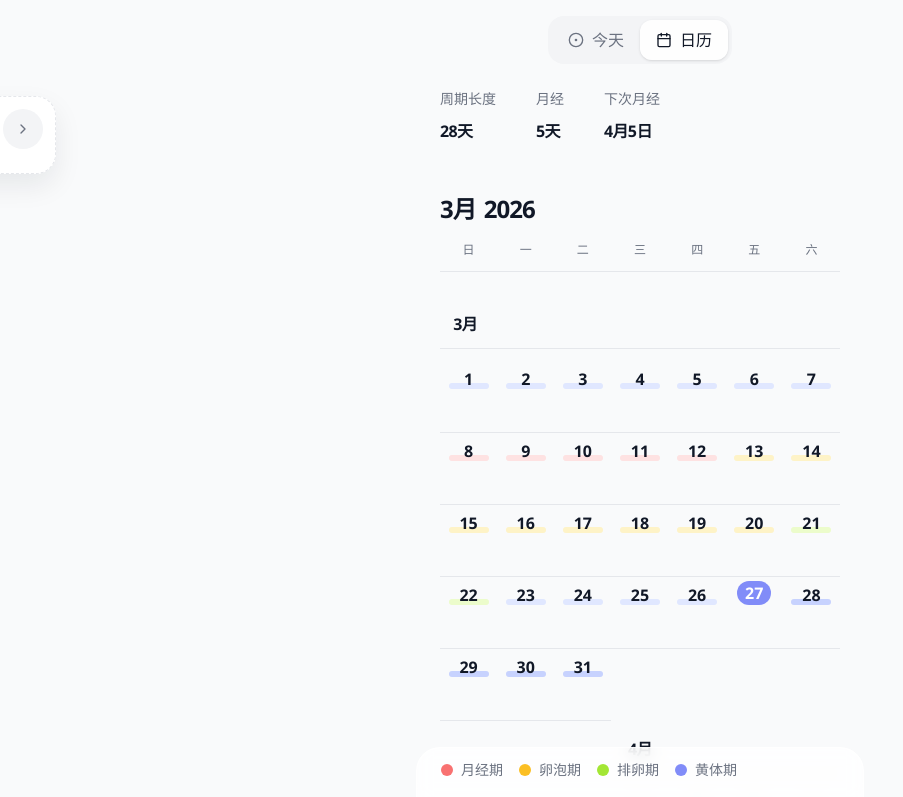
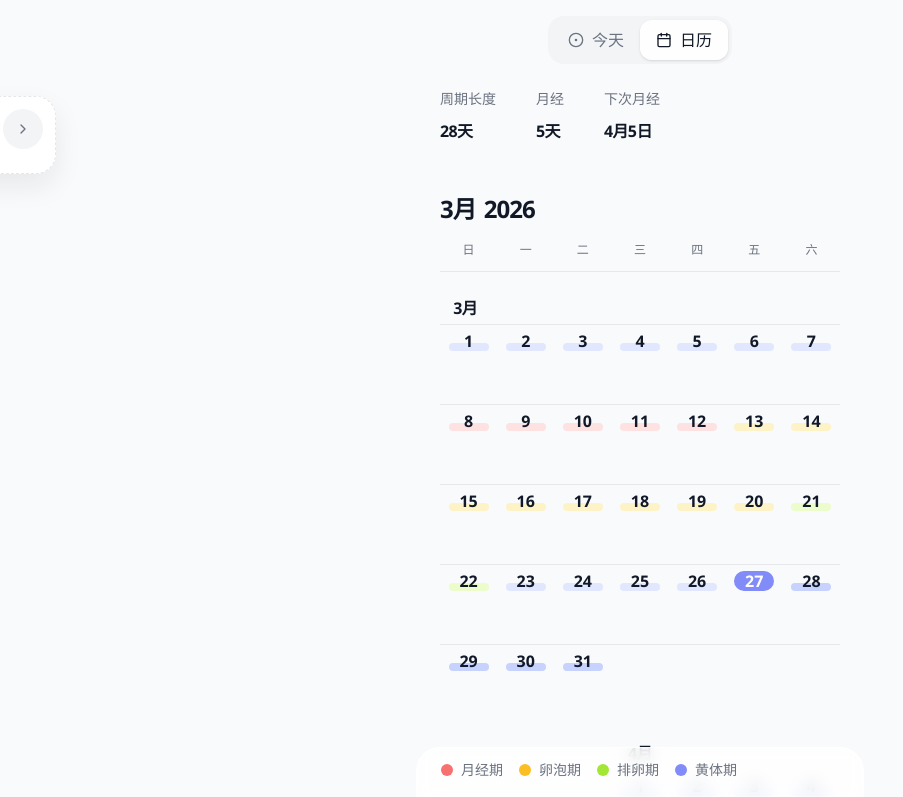
Before and after one commit to xiaoshanhe003/moonly, a React (Vite) app: page /calendar in a window 1280 px wide. Shown: the top 797 px of the page, without its empty margins (0-903 px from the left). Built offline with nearby package versions, Linux system fonts and the light colour scheme.

Commit message:
Refine calendar default positioning

```diff
--- a/src/app/shell.tsx
+++ b/src/app/shell.tsx
@@ -77,7 +77,7 @@ export function AppShell({ initialView }: AppShellProps) {
             </div>
 
             {currentView === "calendar" && cycleSummary ? (
-              <div className="mt-6 space-y-6 pb-4">
+              <div className="mt-6 space-y-6">
                 <div className="flex gap-[var(--space-10)] pb-6">
                   <div className="min-w-0">
                     <p className={cn("leading-none", uiTextStyles.sm, uiTextStyles.muted)}>周期长度</p>
--- a/src/app/styles.css
+++ b/src/app/styles.css
@@ -42,7 +42,7 @@
   --space-6: 1.25rem;
   --space-8: 1.5rem;
   --space-10: 2.5rem;
-  --calendar-cell-height: 4.5rem;
+  --calendar-cell-height: 5rem;
   --text-xs: 0.75rem;
   --text-sm: 0.875rem;
   --text-md: 1rem;
--- a/src/components/domain/calendar-month-card.tsx
+++ b/src/components/domain/calendar-month-card.tsx
@@ -9,6 +9,11 @@ type CalendarMonthCardProps = {
   entries: Record<string, DailyEntry>;
   today: Date;
   onEntryClick?: (dateKey: string) => void;
+};
+
+type CalendarCellTone = {
+  background: string;
+  color?: string;
 };
 
 const moodEmojiMap: Record<NonNullable<DailyEntry["mood"]>, string> = {
@@ -34,13 +39,13 @@ function getPhaseShadeColor(phaseColor: string, shade: 100 | 200 | 400) {
   return `var(--phase-${family}-${shade})`;
 }
 
-function getCalendarCellTone(isPredictable: boolean, phaseColor: string) {
+function getCalendarCellTone(isPredictable: boolean, phaseColor: string): CalendarCellTone {
   return {
     background: getPhaseShadeColor(phaseColor, isPredictable ? 200 : 100)
   };
 }
 
-function getTodayCellTone(phaseColor: string) {
+function getTodayCellTone(phaseColor: string): CalendarCellTone {
   return {
     background: getPhaseShadeColor(phaseColor, 400),
     color: "white"
@@ -52,6 +57,84 @@ function formatDateKey(date: Date) {
   const month = String(date.getMonth() + 1).padStart(2, "0");
   const day = String(date.getDate()).padStart(2, "0");
   return `${year}-${month}-${day}`;
+}
+
+function DayMarker({
+  dayOfMonth,
+  isToday,
+  tone
+}: {
+  dayOfMonth: number;
+  isToday: boolean;
+  tone: CalendarCellTone;
+}) {
+  return (
+    <div className="relative h-5 w-full">
+      <span
+        className={cn(
+          "absolute bottom-0 mx-auto rounded-full",
+          isToday ? "inset-x-0 h-5 w-[70%]" : "inset-x-0 h-2 w-[70%]"
+        )}
+        style={{ background: tone.background }}
+        aria-hidden="true"
+      />
+      <span
+        className={cn(
+          "absolute inset-0 z-10 inline-flex items-center justify-center text-[length:var(--text-md)] font-semibold leading-none",
+          isToday ? "text-white" : "text-[color:var(--foreground)]"
+        )}
+      >
+        {dayOfMonth}
+      </span>
+    </div>
+  );
+}
+
+function DayCellContent({
+  dateKey,
+  dayOfMonth,
+  isToday,
+  tone,
+  moodEmoji,
+  onEntryClick
+}: {
+  dateKey: string;
+  dayOfMonth: number;
+  isToday: boolean;
+  tone: CalendarCellTone;
+  moodEmoji: string | null;
+  onEntryClick?: (dateKey: string) => void;
+}) {
+  const content = (
+    <>
+      <DayMarker dayOfMonth={dayOfMonth} isToday={isToday} tone={tone} />
+      {moodEmoji ? (
+        <span className={cn("mt-2 leading-none", uiTextStyles.xl)} aria-hidden="true">
+          {moodEmoji}
+        </span>
+      ) : null}
+    </>
+  );
+
+  if (!onEntryClick) {
+    return (
+      <div className="flex w-full flex-col items-center" data-calendar-day-content>
+        {content}
+      </div>
+    );
+  }
+
+  return (
+    <button
+      type="button"
+      onClick={() => onEntryClick(dateKey)}
+      className="flex w-full flex-col items-center transition-transform active:scale-95"
+      data-calendar-day-content
+      aria-label={`查看 ${dateKey} 的记录`}
+    >
+      {content}
+    </button>
+  );
 }
 
 export function CalendarMonthCard({
@@ -66,7 +149,7 @@ export function CalendarMonthCard({
 
   return (
     <section className="space-y-0 pt-5 first:pt-0">
-      <div className="mb-3 grid grid-cols-7 gap-x-2">
+      <div className="grid grid-cols-7 gap-x-2" data-calendar-month-heading>
         <h2
           className={cn(
             "justify-self-center font-semibold leading-none tracking-[-0.04em] text-[color:var(--foreground)]",
@@ -77,17 +160,17 @@ export function CalendarMonthCard({
           {monthDate.getMonth() + 1}月
         </h2>
         <div
-          className="row-start-2 mt-3 h-[var(--line-thin)] bg-[color:var(--border)]"
+          className="row-start-2 mt-1 h-[var(--line-thin)] bg-[color:var(--border)]"
           style={{ gridColumn: `${monthStartColumn} / -1` }}
           aria-hidden="true"
         />
       </div>
-      <div className="grid grid-cols-7 gap-x-0 gap-y-0">
+      <div className="grid grid-cols-7 gap-x-0 gap-y-0" data-calendar-month-grid>
         {cells.map((cell, index) => {
           const dateKey = formatDateKey(cell.date);
           const entry = entries[dateKey];
-          const hasEntry = Boolean(entry);
           const moodEmoji = entry?.mood ? moodEmojiMap[entry.mood] : null;
+          const isLastRow = index >= cells.length - 7;
           const tone = cell.isToday
             ? getTodayCellTone(cell.phase.color)
             : getCalendarCellTone(cell.isPredictable, cell.phase.color);
@@ -96,75 +179,23 @@ export function CalendarMonthCard({
             <div
               key={cell.date.toISOString()}
               className={cn(
-                "relative min-h-[var(--calendar-cell-height)] pt-1",
-                cell.inMonth ? "border-b border-[color:var(--border)]" : "border-b border-transparent"
+                "relative min-h-[var(--calendar-cell-height)] py-[var(--space-2)]",
+                isLastRow ? "border-b-0" : "border-b border-[color:var(--border)]"
               )}
               style={{
                 gridColumnStart: index === 0 ? cell.date.getDay() + 1 : undefined
               }}
             >
               {!cell.inMonth ? <div className="h-full w-full opacity-0" aria-hidden="true" /> : null}
-              {cell.inMonth && hasEntry ? (
-                <button
-                  type="button"
-                  onClick={() => onEntryClick?.(dateKey)}
-                  className="flex w-full flex-col items-center transition-transform active:scale-95"
-                  aria-label={`查看 ${dateKey} 的记录`}
-                >
-                  <div className="relative flex h-6 w-full items-start justify-center">
-                    <span
-                      className={cn(
-                        "relative z-10 inline-flex items-center justify-center text-[length:var(--text-md)] font-semibold leading-none",
-                        cell.isToday
-                          ? "h-6 min-w-[2rem] rounded-full px-2"
-                          : "size-7 rounded-full text-[color:var(--foreground)]"
-                      )}
-                      style={cell.isToday ? tone : undefined}
-                    >
-                      {cell.dayOfMonth}
-                    </span>
-                    {!cell.isToday ? (
-                      <span
-                        className="absolute bottom-0 h-1.5 w-[70%] rounded-full"
-                        style={{
-                          background: tone.background
-                        }}
-                        aria-hidden="true"
-                      />
-                    ) : null}
-                  </div>
-                  {moodEmoji ? (
-                    <span className={cn("mt-2 leading-none", uiTextStyles.xl)} aria-hidden="true">
-                      {moodEmoji}
-                    </span>
-                  ) : null}
-                </button>
-              ) : null}
-              {cell.inMonth && !hasEntry ? (
-                <div className="flex w-full flex-col items-center">
-                  <div className="relative flex h-6 w-full items-start justify-center">
-                    <span
-                      className={cn(
-                        "relative z-10 inline-flex items-center justify-center text-[length:var(--text-md)] font-semibold leading-none",
-                        cell.isToday
-                          ? "h-6 min-w-[2rem] rounded-full px-2"
-                          : "size-7 rounded-full text-[color:var(--foreground)]"
-                      )}
-                      style={cell.isToday ? tone : undefined}
-                    >
-                      {cell.dayOfMonth}
-                    </span>
-                    {!cell.isToday ? (
-                      <span
-                        className="absolute bottom-0 h-1.5 w-[70%] rounded-full"
-                        style={{
-                          background: tone.background
-                        }}
-                        aria-hidden="true"
-                      />
-                    ) : null}
-                  </div>
-                </div>
+              {cell.inMonth ? (
+                <DayCellContent
+                  dateKey={dateKey}
+                  dayOfMonth={cell.dayOfMonth}
+                  isToday={cell.isToday}
+                  tone={tone}
+                  moodEmoji={moodEmoji}
+                  onEntryClick={entry ? onEntryClick : undefined}
+                />
               ) : null}
             </div>
           );
--- a/src/pages/calendar-page.tsx
+++ b/src/pages/calendar-page.tsx
@@ -32,6 +32,7 @@ type CalendarPageProps = {
 };
 
 const STICKY_HEADER_BUFFER = 8;
+const INITIAL_CALENDAR_SCROLL_NUDGE = 4;
 
 const legendItems = [
   { label: "月经期", color: "var(--phase-menstrual-400)" },
@@ -78,8 +79,19 @@ export function CalendarPage({ onVisibleMonthChange }: CalendarPageProps) {
       return;
     }
 
-    monthRefs.current[currentMonthKey]?.scrollIntoView({
-      block: "start"
+    const currentMonthElement = monthRefs.current[currentMonthKey];
+
+    requestAnimationFrame(() => {
+      const firstDayContent = currentMonthElement?.querySelector("[data-calendar-day-content]");
+      const firstDayContentTop = firstDayContent?.getBoundingClientRect().top;
+
+      if (firstDayContentTop !== undefined) {
+        window.scrollTo({
+          top: Math.max(0, window.scrollY + firstDayContentTop - stickyHeaderOffset + INITIAL_CALENDAR_SCROLL_NUDGE),
+          left: 0,
+          behavior: "auto"
+        });
+      }
     });
     hasScrolledToCurrentMonth.current = true;
   }, [currentMonthKey, stickyHeaderOffset]);
```
